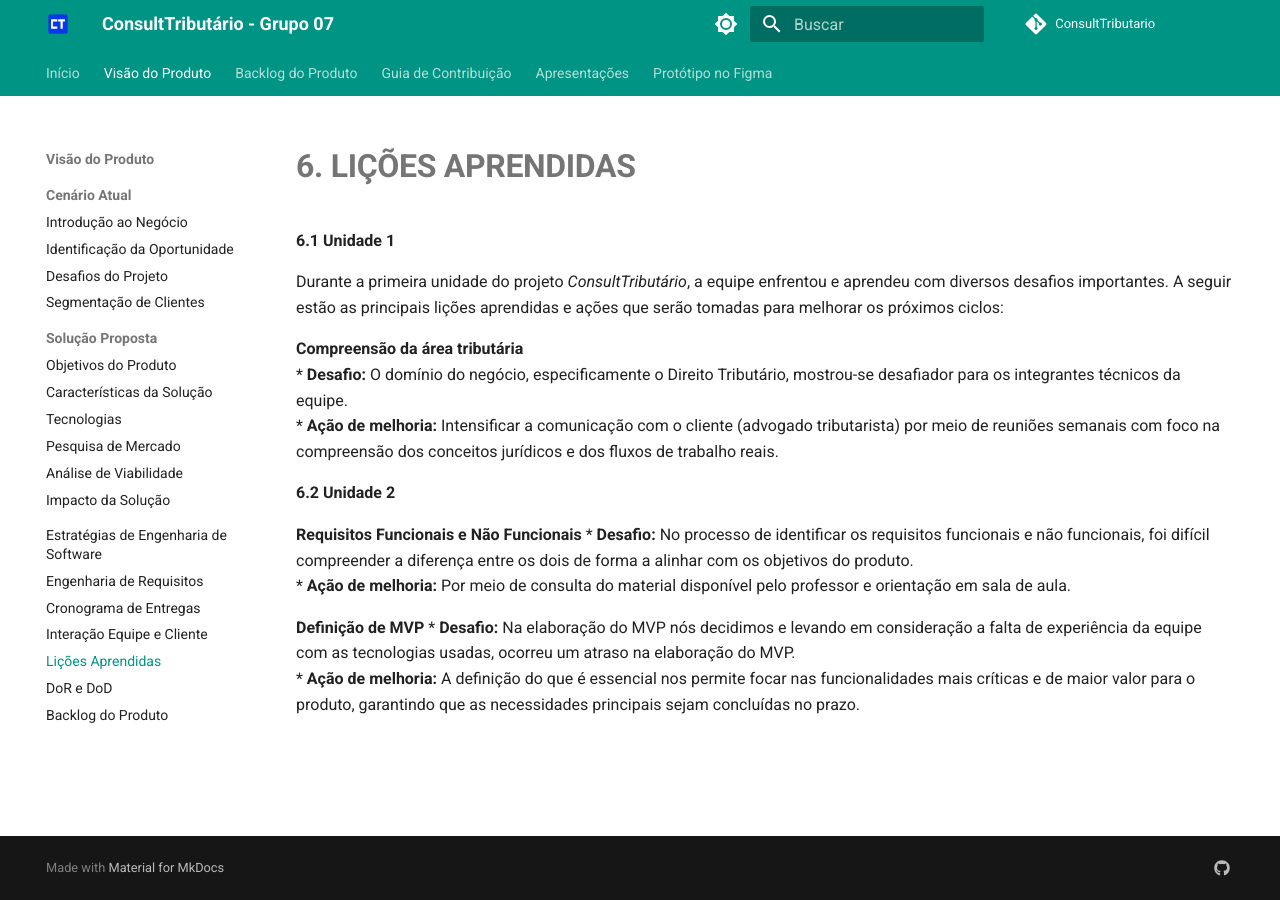
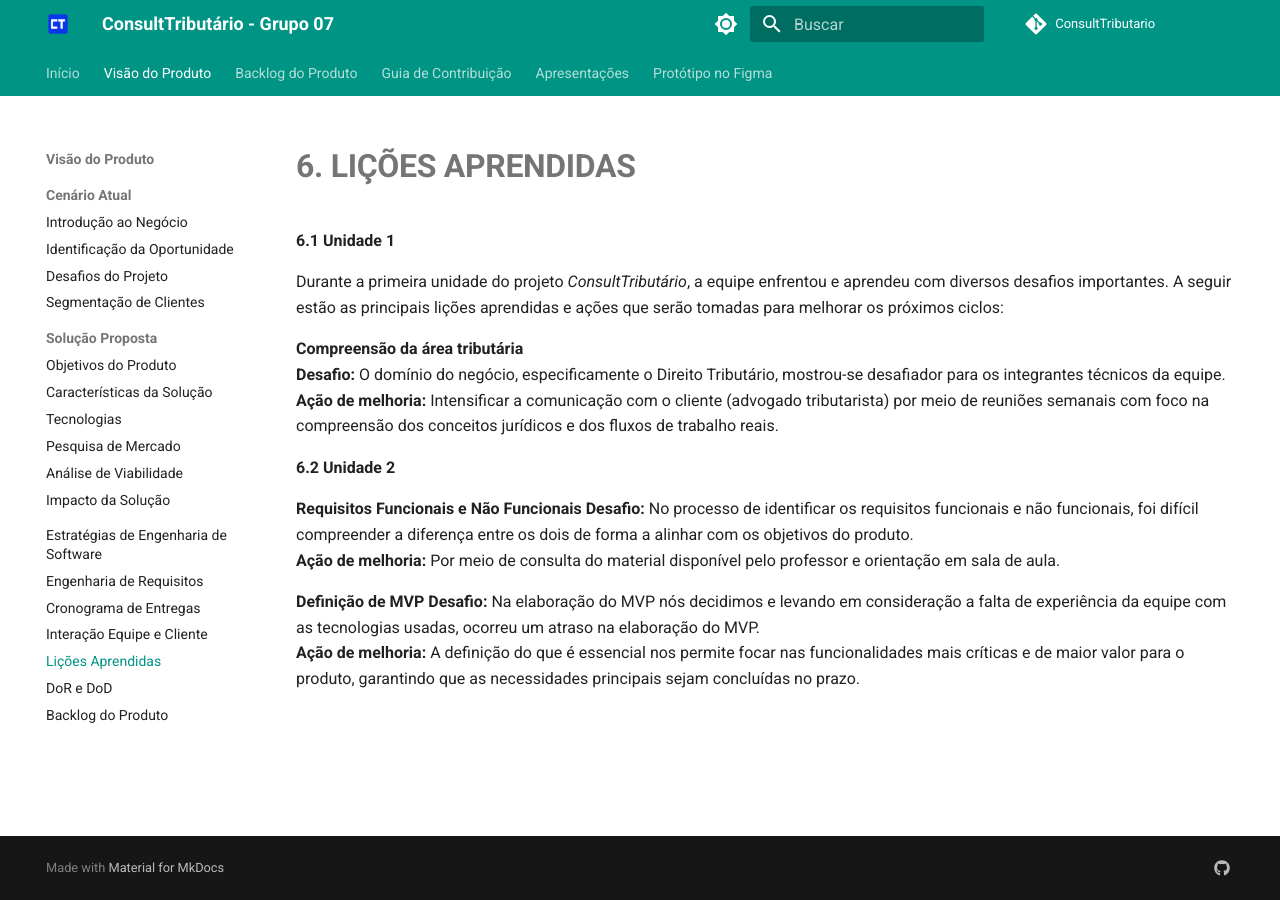
Before and after one commit to mdsreq-fga-unb/2025.1-T02-ConsultTributario, an MkDocs documentation site: the page built from docs/visao-produto/licoes-aprendidas.md, in a window 1280 px wide. Built offline with MkDocs 1.6.1 and Material for MkDocs 9.7.7, drawn with Linux system fonts in a browser that asks for light colours; comment, search, counter and statistics services are not loaded.

```diff
--- a/docs/visao-produto/licoes-aprendidas.md
+++ b/docs/visao-produto/licoes-aprendidas.md
@@ -5,16 +5,16 @@
 Durante a primeira unidade do projeto *ConsultTributário*, a equipe enfrentou e aprendeu com diversos desafios importantes. A seguir estão as principais lições aprendidas e ações que serão tomadas para melhorar os próximos ciclos:
 
 **Compreensão da área tributária**
-* **Desafio:** O domínio do negócio, especificamente o Direito Tributário, mostrou-se desafiador para os integrantes técnicos da equipe.
-* **Ação de melhoria:** Intensificar a comunicação com o cliente (advogado tributarista) por meio de reuniões semanais com foco na compreensão dos conceitos jurídicos e dos fluxos de trabalho reais.
+**Desafio:** O domínio do negócio, especificamente o Direito Tributário, mostrou-se desafiador para os integrantes técnicos da equipe.
+**Ação de melhoria:** Intensificar a comunicação com o cliente (advogado tributarista) por meio de reuniões semanais com foco na compreensão dos conceitos jurídicos e dos fluxos de trabalho reais.
 
 
 **6.2 Unidade 2**
 
 **Requisitos Funcionais e Não Funcionais**
-* **Desafio:** No processo de identificar os requisitos funcionais e não funcionais, foi difícil compreender a diferença entre os dois de forma a alinhar com os objetivos do produto.
-* **Ação de melhoria:** Por meio de consulta do material disponível pelo professor e orientação em sala de aula.
+**Desafio:** No processo de identificar os requisitos funcionais e não funcionais, foi difícil compreender a diferença entre os dois de forma a alinhar com os objetivos do produto.
+**Ação de melhoria:** Por meio de consulta do material disponível pelo professor e orientação em sala de aula.
 
 **Definição de MVP**
-* **Desafio:** Na elaboração do MVP nós decidimos e levando em consideração a falta de experiência da equipe com as tecnologias usadas, ocorreu um atraso na elaboração do MVP.
-* **Ação de melhoria:** A definição do que é essencial nos permite focar nas funcionalidades mais críticas e de maior valor para o produto, garantindo que as necessidades principais sejam concluídas no prazo.
+**Desafio:** Na elaboração do MVP nós decidimos e levando em consideração a falta de experiência da equipe com as tecnologias usadas, ocorreu um atraso na elaboração do MVP.
+**Ação de melhoria:** A definição do que é essencial nos permite focar nas funcionalidades mais críticas e de maior valor para o produto, garantindo que as necessidades principais sejam concluídas no prazo.
```
